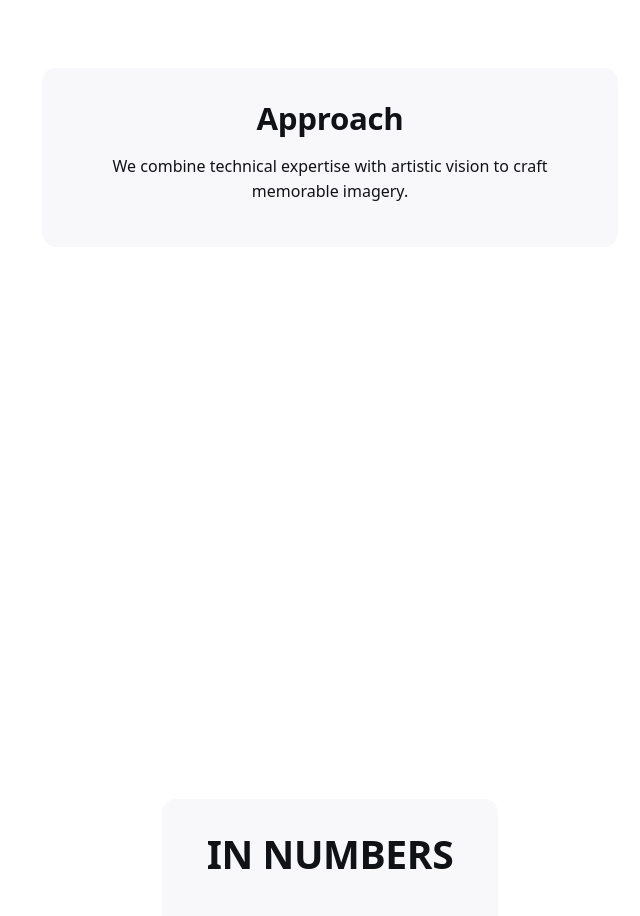
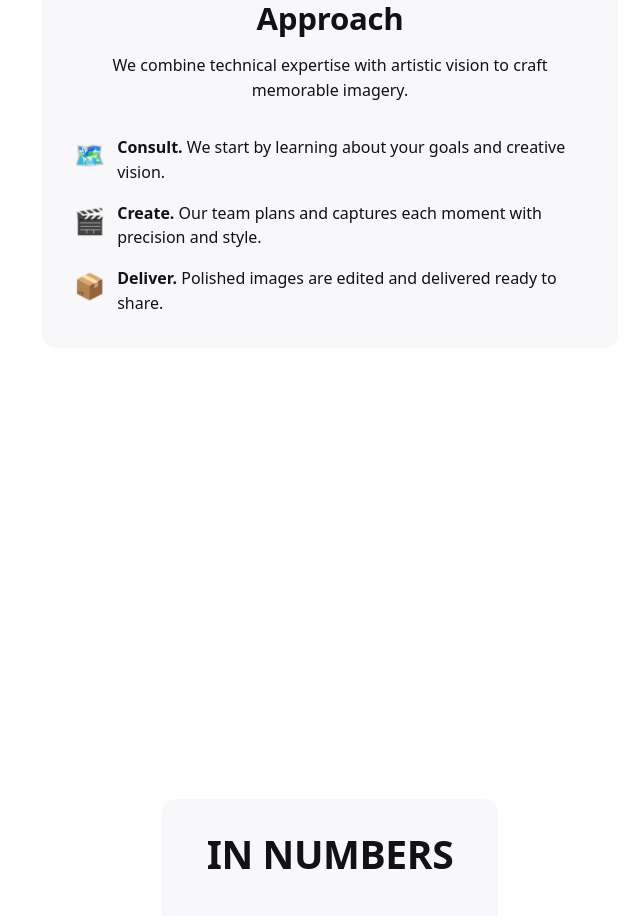
Before and after one commit to Dynamic-Capital/theprojectarchive, a Next.js app in the folder next-app/: page / in a window 1280 px wide. Shown: the part 3200-4116 px from the top of the page, without its empty margins (310-950 px from the left). Built offline with nearby package versions, Linux system fonts and the light colour scheme; no server answers; grey boxes are pictures that could not be loaded.

Commit message:
feat: expand approach section with step list

```diff
--- a/next-app/components/Approach.jsx
+++ b/next-app/components/Approach.jsx
@@ -3,6 +3,24 @@ import React from 'react';
 import ParallaxSection from './ParallaxSection';
 
 export default function Approach() {
+  const steps = [
+    {
+      icon: '🗺️',
+      title: 'Consult',
+      text: 'We start by learning about your goals and creative vision.'
+    },
+    {
+      icon: '🎬',
+      title: 'Create',
+      text: 'Our team plans and captures each moment with precision and style.'
+    },
+    {
+      icon: '📦',
+      title: 'Deliver',
+      text: 'Polished images are edited and delivered ready to share.'
+    }
+  ];
+
   return (
     <ParallaxSection
       id="approach"
@@ -11,6 +29,38 @@ export default function Approach() {
       overlay
       title="Approach"
       description="We combine technical expertise with artistic vision to craft memorable imagery."
-    />
+    >
+      <ol
+        style={{
+          display: 'grid',
+          gap: 'var(--space-4)',
+          marginTop: 'var(--space-6)',
+          textAlign: 'left',
+          maxWidth: '32rem',
+          marginInline: 'auto'
+        }}
+      >
+        {steps.map(({ icon, title, text }) => (
+          <li
+            key={title}
+            style={{
+              display: 'flex',
+              gap: 'var(--space-3)',
+              alignItems: 'flex-start'
+            }}
+          >
+            <span
+              aria-hidden="true"
+              style={{ fontSize: 'var(--fs-3)' }}
+            >
+              {icon}
+            </span>
+            <span>
+              <strong>{title}.</strong> {text}
+            </span>
+          </li>
+        ))}
+      </ol>
+    </ParallaxSection>
   );
 }
```
Also changed, not shown: 1 other file (tests, documents, lock files or other folders).
